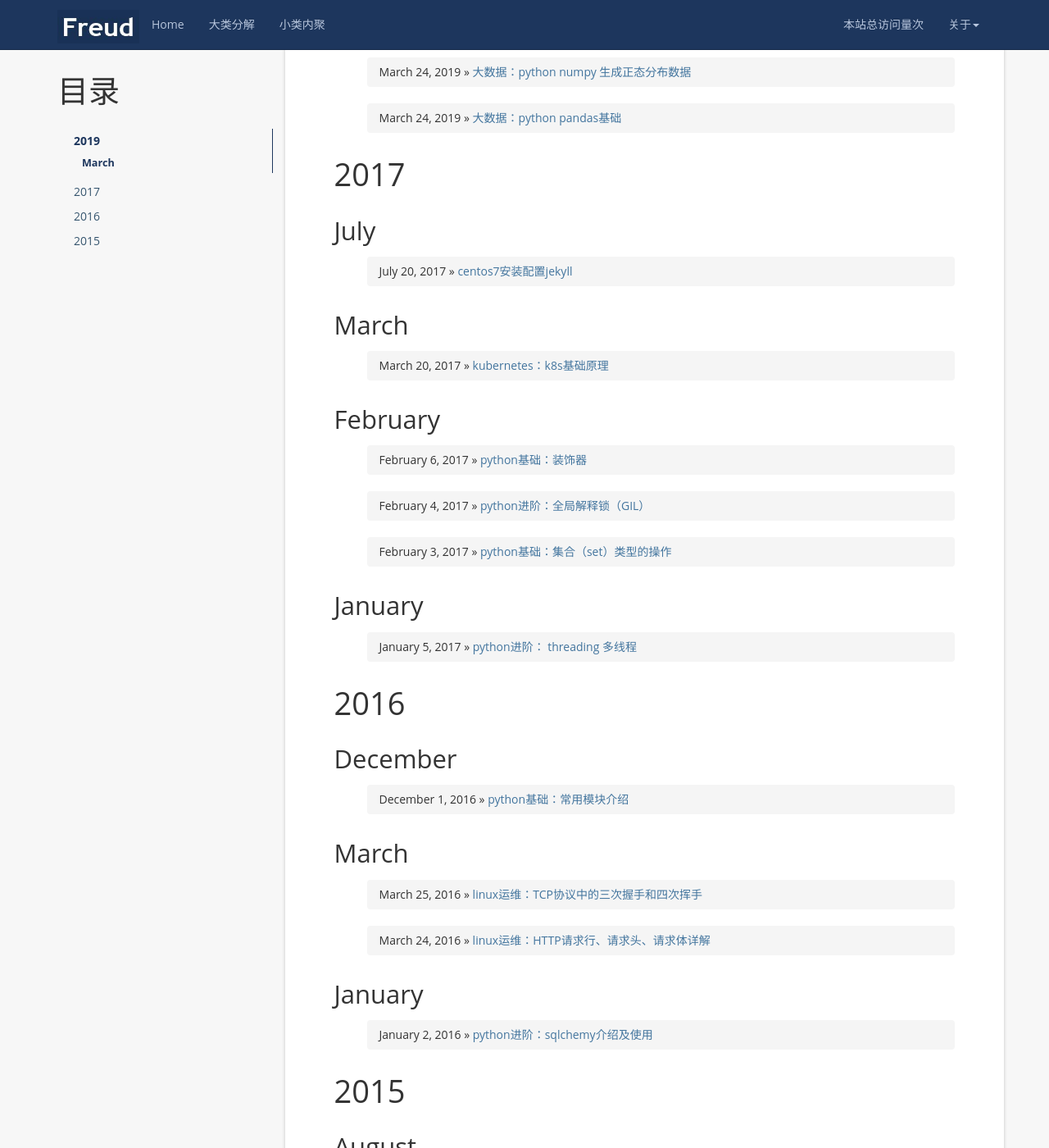
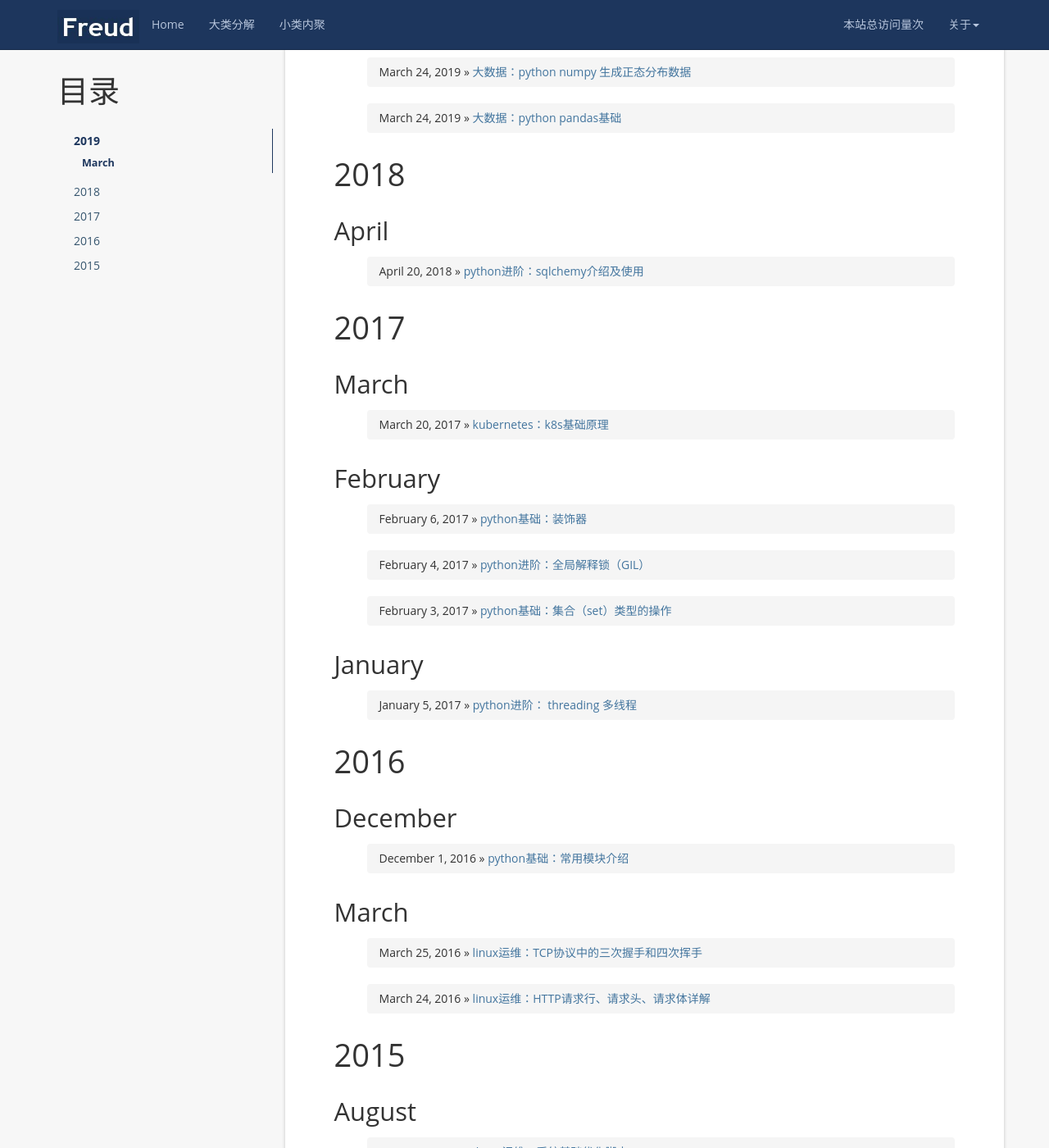
Before and after one commit to zhaolibingit/gitpage, a Jekyll site: the page built from index.html, in a window 1280 px wide and 1400 px high, scrolled down 358 px. Shown: the whole window at 82% size. Built offline with Jekyll 4.4.1, drawn with Linux system fonts in a browser that asks for light colours; nearby versions of some CDN libraries; a script that is not in the unit is left out; the list of posts is cut into pages by our own code; comment, search, counter and statistics services are not loaded; some of the changed text lies outside the part shown.

```diff
--- a/_posts/2015-07-20-jekyll-install.md
+++ b/_posts/2015-07-20-jekyll-install.md
@@ -1,7 +1,7 @@
 ---
 layout: post
 title:  "centos7安装配置jekyll"
-date:   2017-07-20 13:31:01 +0800
+date:   2015-07-20 13:31:01 +0800
 categories: jekyll
 tag: jekyll
 ---
--- a/_posts/2018-04-02-python-sqlalchemy.md
+++ b/_posts/2018-04-02-python-sqlalchemy.md
@@ -1,7 +1,7 @@
 ---
 layout: post
 title:  "python进阶：sqlchemy介绍及使用"
-date:   2016-01-02 13:31:01 +0800
+date:   2018-04-20 13:31:01 +0800
 categories: python进阶
 tag: sqlchemy
 ---
```
